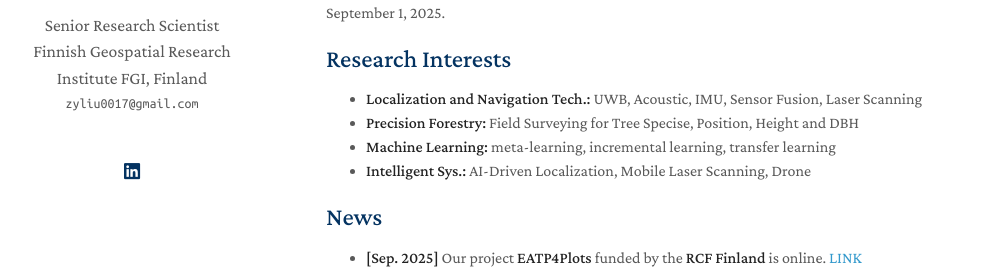
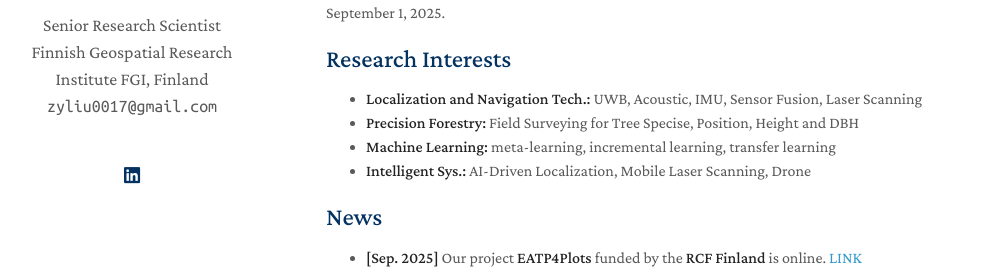
Before and after one commit to zyliu0017/zyliu0017.github.io, a Jekyll site: the page built from index.md, in a window 1280 px wide. Shown: the part 228-501 px from the top of the page, without its empty margins (144-1140 px from the left). Built offline with Jekyll 4.4.1, drawn with Linux system fonts in a browser that asks for light colours; a style sheet for code colours, icons or effects is not loaded; our own code applies the rules of GitHub Pages for plain Markdown files.

```diff
--- a/_layouts/homepage.html
+++ b/_layouts/homepage.html
@@ -46,15 +46,15 @@
         <h1>{{ site.title }}</h1>
 
         {% if site.position %}
-        <position style="font-size:1.10rem;">{{ site.position }}</position>
+        <position style="font-size:1.12rem;">{{ site.position }}</position>
         <br>
         {% endif %}
         {% if site.affiliation %}
-        <a href="https://www.maanmittauslaitos.fi/en/research/contact-information/staff/zuoya-liu" rel="noopener" style="font-size:1.10rem"><autocolor>{{ site.affiliation }}</autocolor></a>
+        <a {{ href="https://www.maanmittauslaitos.fi/en/research/contact-information/staff/zuoya-liu" }} rel="noopener" style="font-size:1.12rem"><autocolor>{{ site.affiliation }}</autocolor></a>
         <br>
         {% endif %}
         {% if site.email %}
-        <email>{{ site.email }}</email>
+        <email style="font-size:1.12rem;">{{ site.email }}</email>
         {% endif %}
 
         <br>
```
